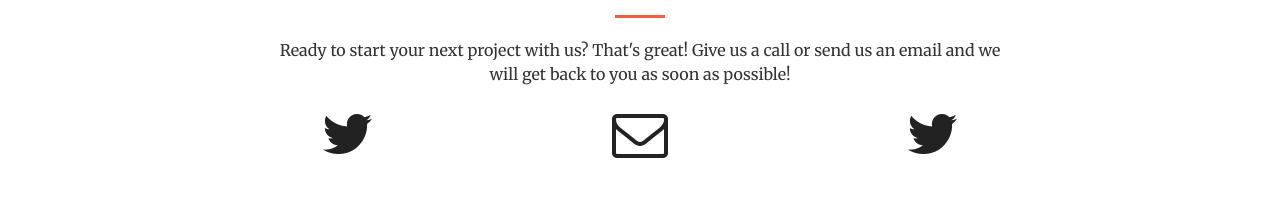
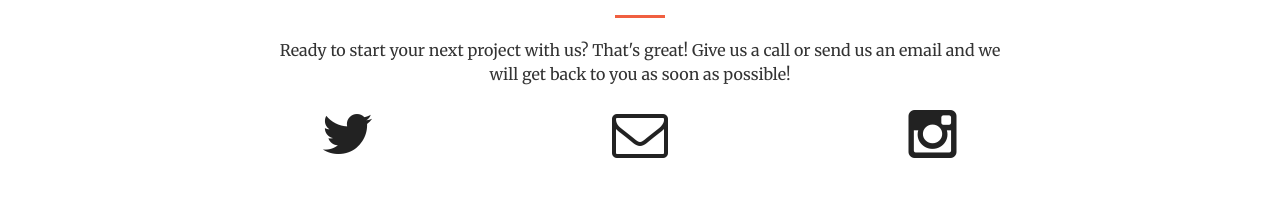
Before and after one commit to KatherineMerchanS/KatherineMerchanS.github.io, a Jekyll site: the page built from index.html, in a window 1280 px wide and 900 px high, scrolled down 1957 px. Shown: the part 618-815 px from the top of the window. Built offline with Jekyll 4.4.1, drawn with Linux system fonts in a browser that asks for light colours.

Commit message:
Update contact.html

```diff
--- a/_includes/contact.html
+++ b/_includes/contact.html
@@ -20,7 +20,7 @@
         </div>
         <div class="col-lg-2 col-lg-offset-1 text-center">
             <a href="https://twitter.com/{{ site.twitter_username }}">
-                <i class="fa fa-twitter fa-3x wow bounceIn" data-wow-delay=".1s"></i>
+                <i class="fa fa-instagram fa-3x wow bounceIn" data-wow-delay=".1s"></i>
                 <p>{{ site.twitter_username }}</p>
             </a>
 
```
